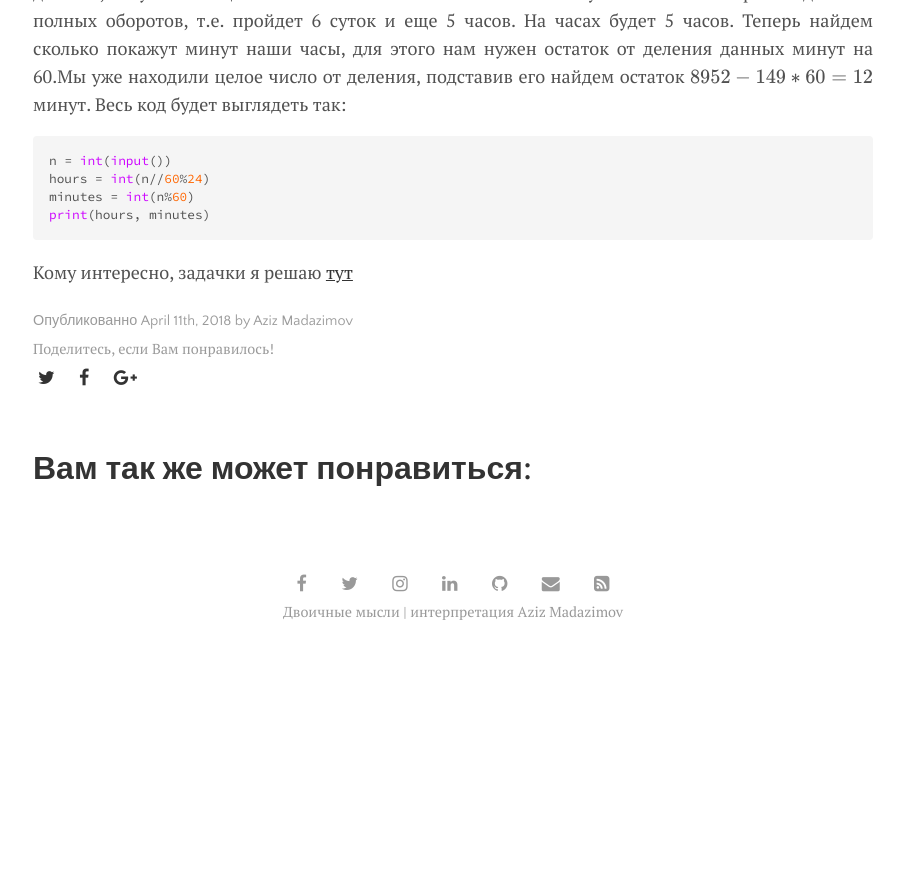
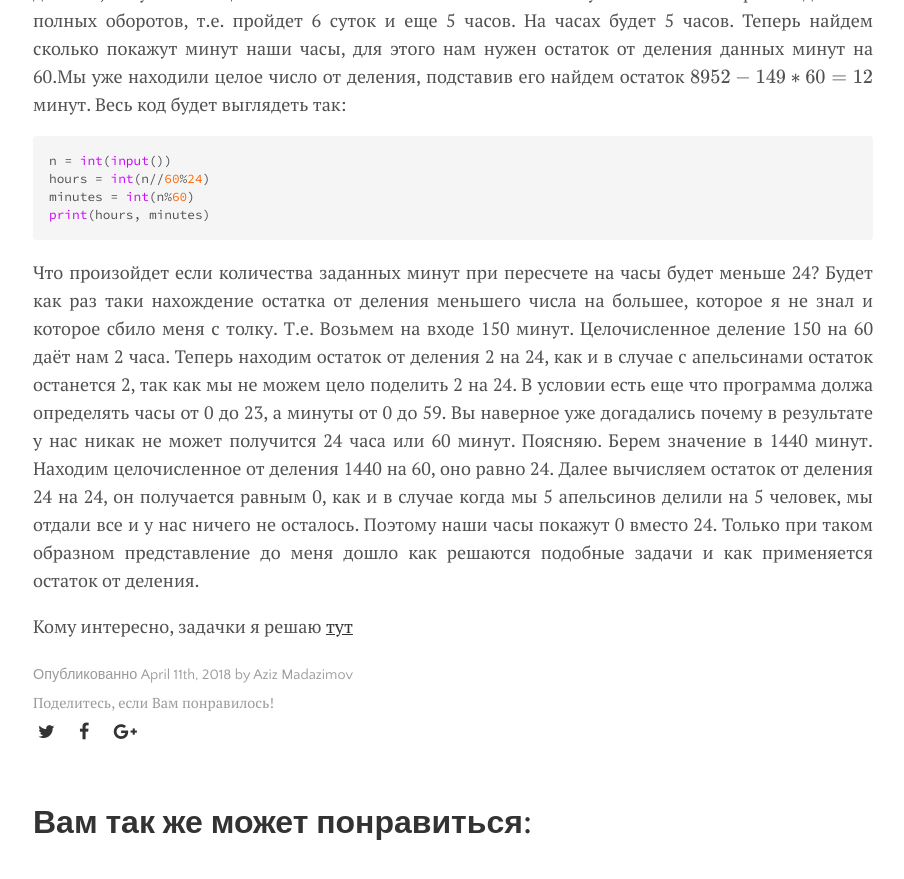
Before and after one commit to madazimov/madazimov.github.io, a Jekyll site: the page built from _posts/2018-04-11-ostatok-ot-deleniya.md, in a window 1280 px wide and 900 px high, scrolled down 2153 px. Shown: the top 879 px of the window, without its empty margins (187-1091 px from the left). Built offline with Jekyll 4.4.1, drawn with Linux system fonts in a browser that asks for light colours; formulas are drawn with MathJax 3; before the commit the page ends 2811 px from its top, so only the background shows below that.

Commit message:
Update 2018-04-11-ostatok-ot-deleniya.md

````diff
--- a/_posts/2018-04-11-ostatok-ot-deleniya.md
+++ b/_posts/2018-04-11-ostatok-ot-deleniya.md
@@ -49,4 +49,7 @@ hours = int(n//60%24)
 minutes = int(n%60)
 print(hours, minutes)
 ```
+<p align="justify">
+Что произойдет если количества заданных минут при пересчете на часы будет меньше 24? Будет как раз таки нахождение остатка от деления меньшего числа на большее, которое я не знал и которое сбило меня с толку. Т.е. Возьмем на входе 150 минут. Целочисленное деление 150 на 60 даёт нам 2 часа. Теперь находим остаток от деления 2 на 24, как и в случае с апельсинами остаток останется 2, так как мы не можем цело поделить 2 на 24. В условии есть еще что программа должа определять часы от 0 до 23, а минуты от 0 до 59. Вы наверное уже догадались почему в результате у нас никак не может получится 24 часа или 60 минут. Поясняю. Берем значение в 1440 минут. Находим целочисленное от деления 1440 на 60, оно равно 24. Далее вычисляем остаток от деления 24 на 24, он получается равным 0, как и в случае когда мы 5 апельсинов делили на 5 человек, мы отдали все и у нас ничего не осталось. Поэтому наши часы покажут 0 вместо 24. Только при таком образном представление до меня дошло как решаются подобные задачи и как применяется остаток от деления.
+</p>
 Кому интересно, задачки я решаю [тут](http://pythontutor.ru "Питонтьютор")
````
